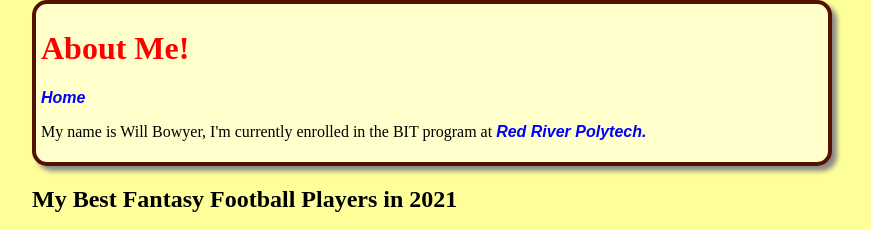
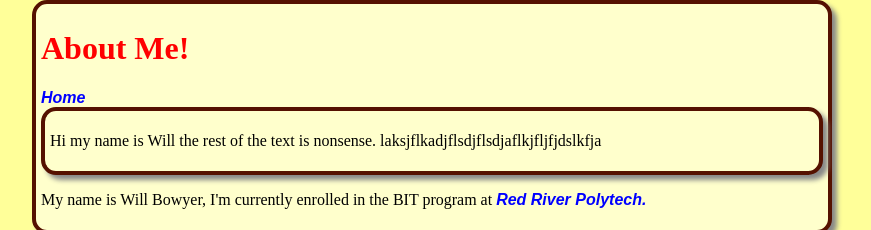
Before and after one commit to WillBowyer/Demo, a plain HTML site: page about.html in a window 1280 px wide. Shown: the top 230 px of the page, without its empty margins (208-1079 px from the left). Drawn offline with Linux system fonts and the light colour scheme; a web font is replaced by a local one.

Commit message:
Changed the first sentence in my new section in  the about.html

```diff
--- a/about.html
+++ b/about.html
@@ -8,6 +8,11 @@
         <header>
             <h1>About Me!</h1>
             <a href="index.html">Home</a>
+
+            <section>
+                <p>Hi my name is Will the rest of the text is nonsense. laksjflkadjflsdjflsdjaflkjfljfjdslkfja</p>
+            </section>
+
             <p>My name is Will Bowyer, I'm currently enrolled in the BIT program at <a href="https://www.rrc.ca" target= "_blank">Red River Polytech.</a></p>
         </header>
 
```
